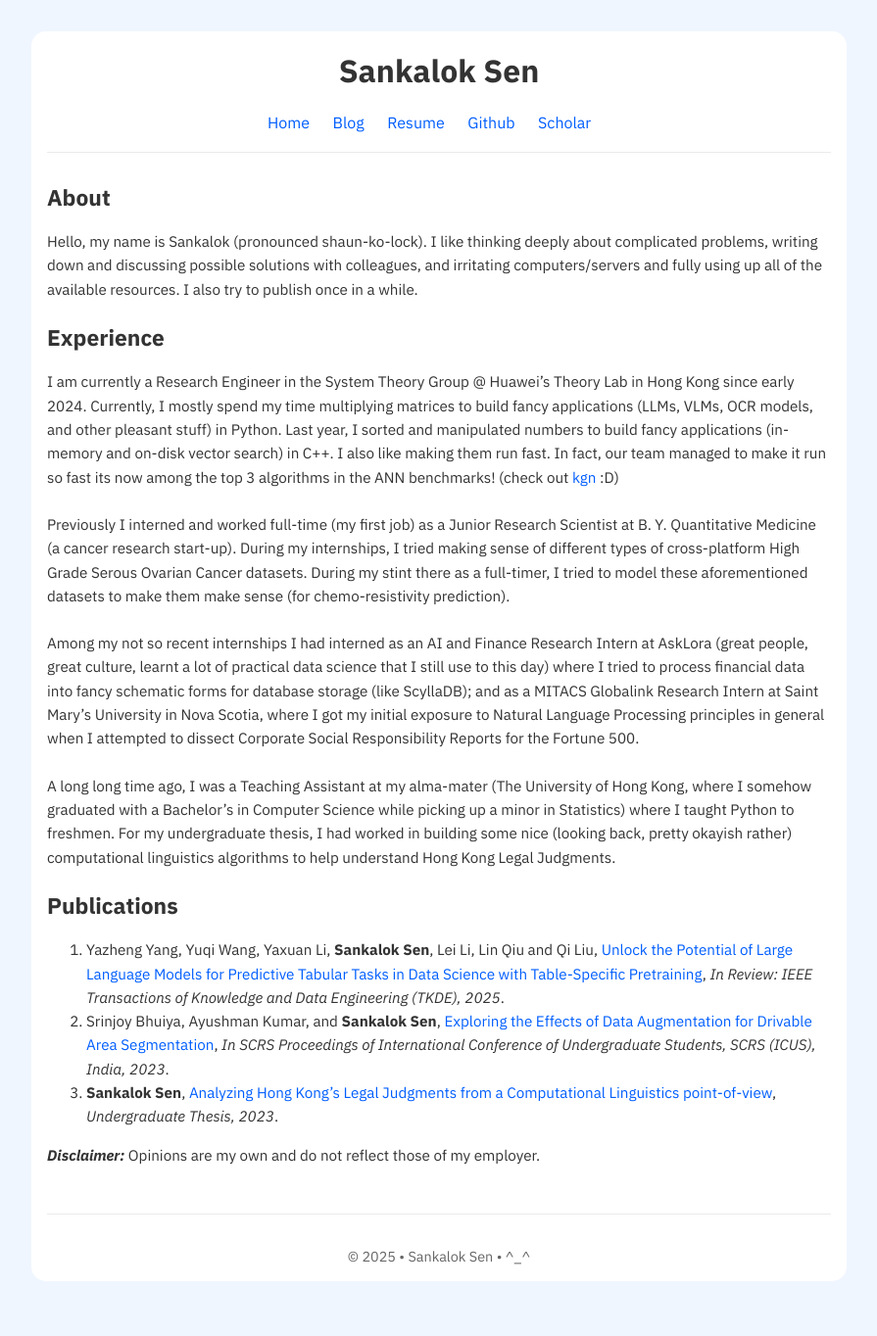
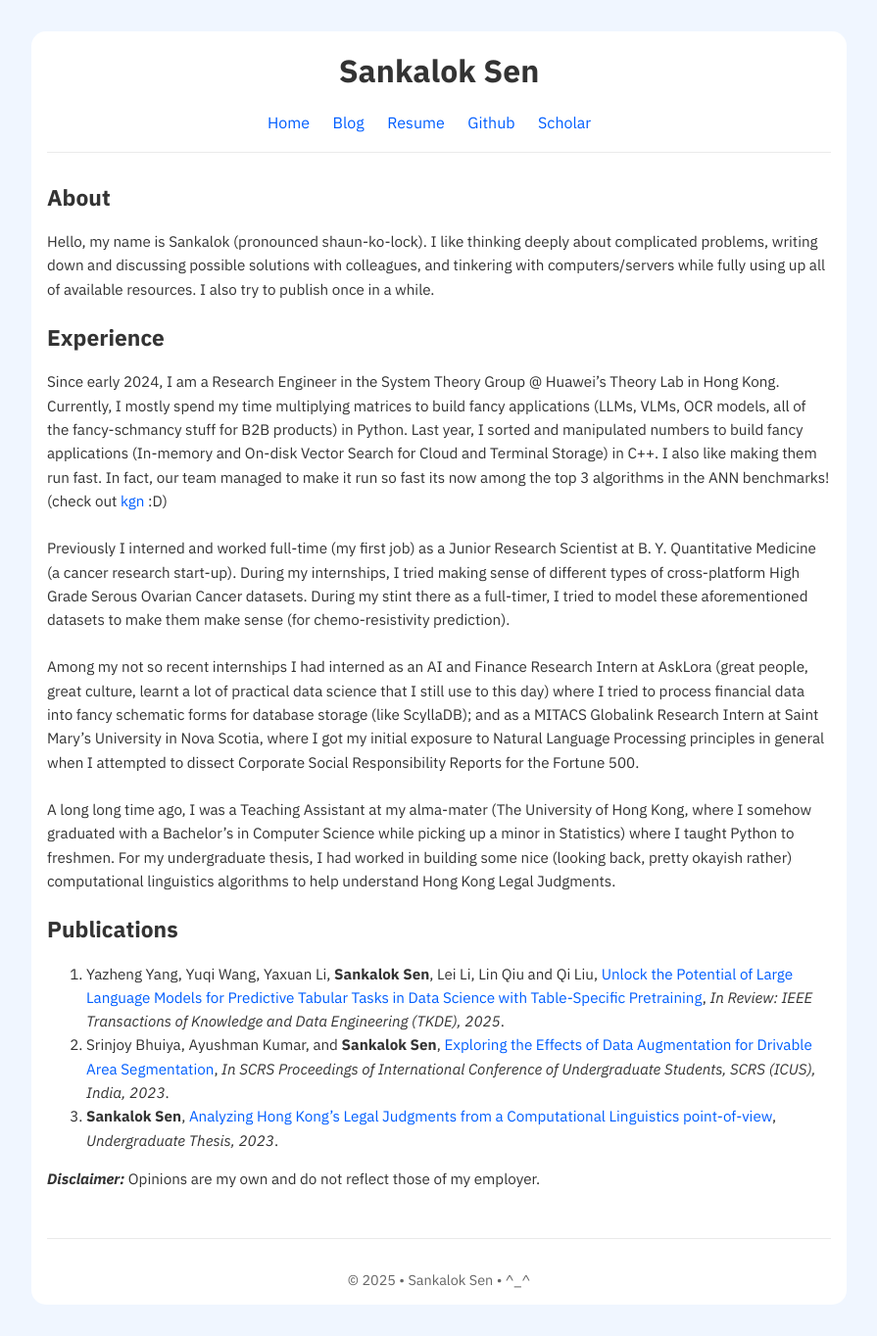
Before and after one commit to sankalok/sankalok.github.io, a Jekyll site: the page built from index.md, in a window 1280 px wide. Shown: the whole page at 98% size, without its empty margins (192-1087 px from the left). Built offline with Jekyll 4.4.1, drawn with Linux system fonts in a browser that asks for light colours; before the commit the page ends 1340 px from its top, so only the background shows below that.

Commit message:
Update index.md

```diff
--- a/index.md
+++ b/index.md
@@ -5,11 +5,11 @@ title: Sankalok Sen
 
 ## About
 
-Hello, my name is Sankalok (pronounced shaun-ko-lock). I like thinking deeply about complicated problems, writing down and discussing possible solutions with colleagues, and irritating computers/servers and fully using up all of the available resources. I also try to publish once in a while.
+Hello, my name is Sankalok (pronounced shaun-ko-lock). I like thinking deeply about complicated problems, writing down and discussing possible solutions with colleagues, and tinkering with computers/servers while fully using up all of available resources. I also try to publish once in a while.
 
 ## Experience
 
-I am currently a Research Engineer in the System Theory Group @ Huawei's Theory Lab in Hong Kong since early 2024. Currently, I mostly spend my time multiplying matrices to build fancy applications (LLMs, VLMs, OCR models, and other pleasant stuff) in Python. Last year, I sorted and manipulated numbers to build fancy applications (in-memory and on-disk vector search) in C++. I also like making them run fast. In fact, our team managed to make it run so fast its now among the top 3 algorithms in the ANN benchmarks! (check out <a href="https://github.com/erikbern/ann-benchmarks">kgn</a> :D)
+Since early 2024, I am a Research Engineer in the System Theory Group @ Huawei's Theory Lab in Hong Kong. Currently, I mostly spend my time multiplying matrices to build fancy applications (LLMs, VLMs, OCR models, all of the fancy-schmancy stuff for B2B products) in Python. Last year, I sorted and manipulated numbers to build fancy applications (In-memory and On-disk Vector Search for Cloud and Terminal Storage) in C++. I also like making them run fast. In fact, our team managed to make it run so fast its now among the top 3 algorithms in the ANN benchmarks! (check out <a href="https://github.com/erikbern/ann-benchmarks">kgn</a> :D)
 
 Previously I interned and worked full-time (my first job) as a Junior Research Scientist at B. Y. Quantitative Medicine (a cancer research start-up). During my internships, I tried making sense of different types of cross-platform High Grade Serous Ovarian Cancer datasets. During my stint there as a full-timer, I tried to model these aforementioned datasets to make them make sense (for chemo-resistivity prediction).
 
```
